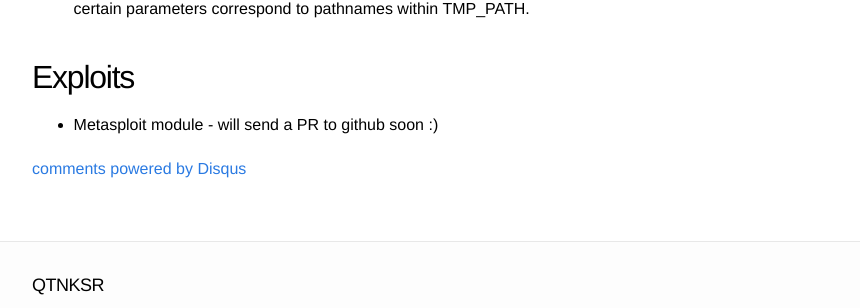
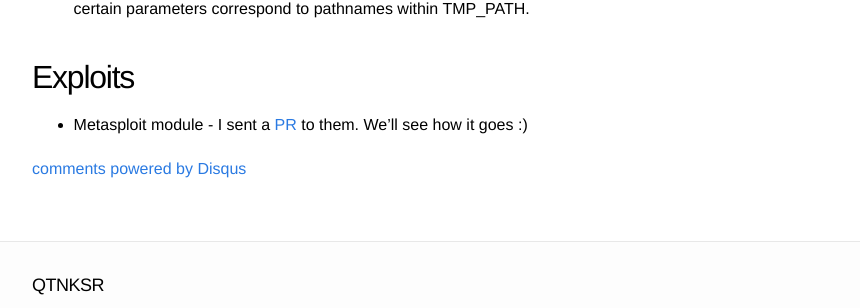
Before and after one commit to qkaiser/qkaiser.github.io, a Jekyll site: the page built from _posts/2016-08-08-trendmicro-sps.markdown, in a window 1280 px wide and 900 px high, scrolled down 9788 px. Shown: the part 496-804 px from the top of the window, without its empty margins (208-1068 px from the left). Built offline with Jekyll 4.4.1, drawn with Linux system fonts in a browser that asks for light colours; comment, search, counter and statistics services are not loaded.

Commit message:
Add Metasploit PR link.

```diff
--- a/_posts/2016-08-08-trendmicro-sps.markdown
+++ b/_posts/2016-08-08-trendmicro-sps.markdown
@@ -433,4 +433,4 @@ Part II will discuss other Trend Micro products where I managed to be greeted wi
 
 ## Exploits
 
-* Metasploit module - will send a PR to github soon :)
+* Metasploit module - I sent a [PR](https://github.com/rapid7/metasploit-framework/pull/7191) to them. We'll see how it goes :)
```
